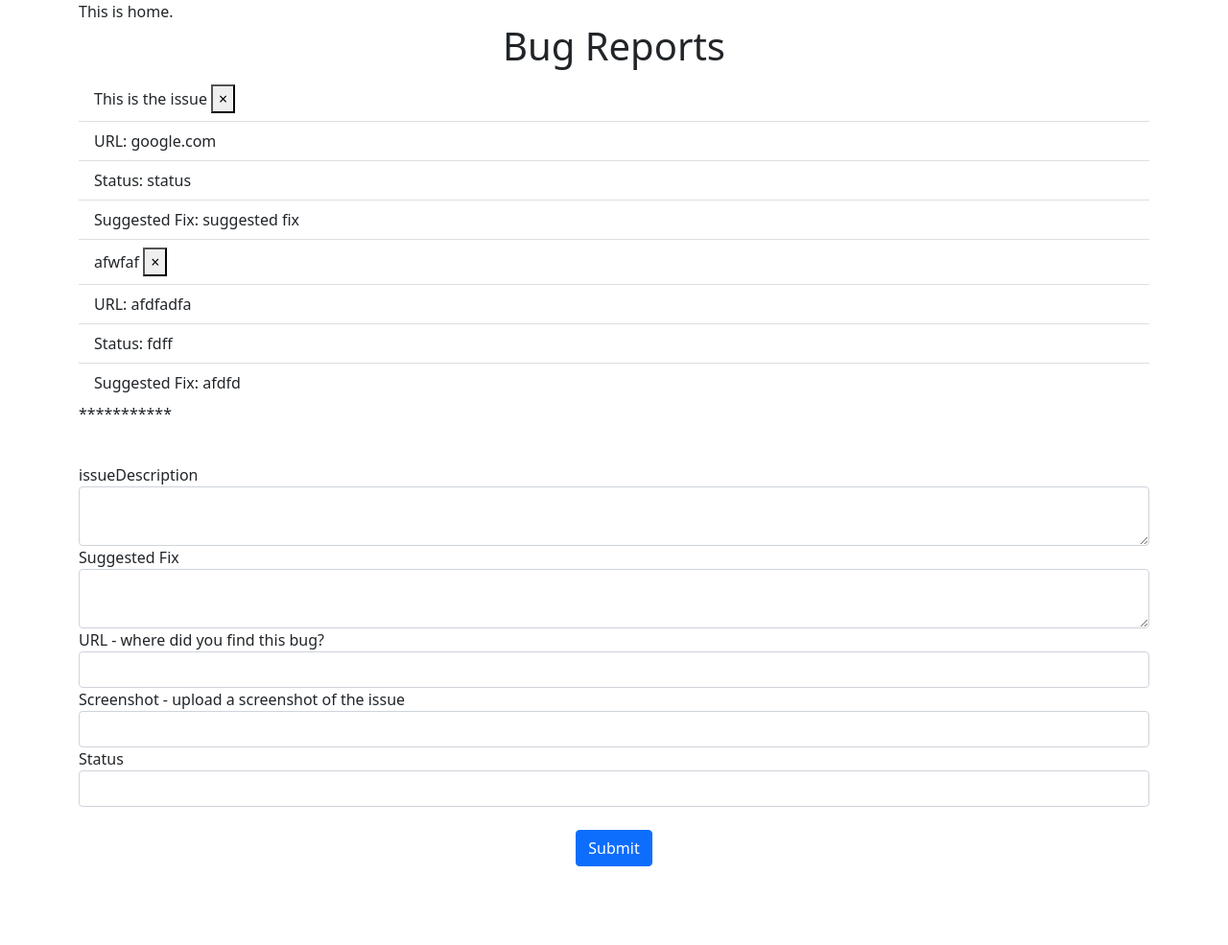
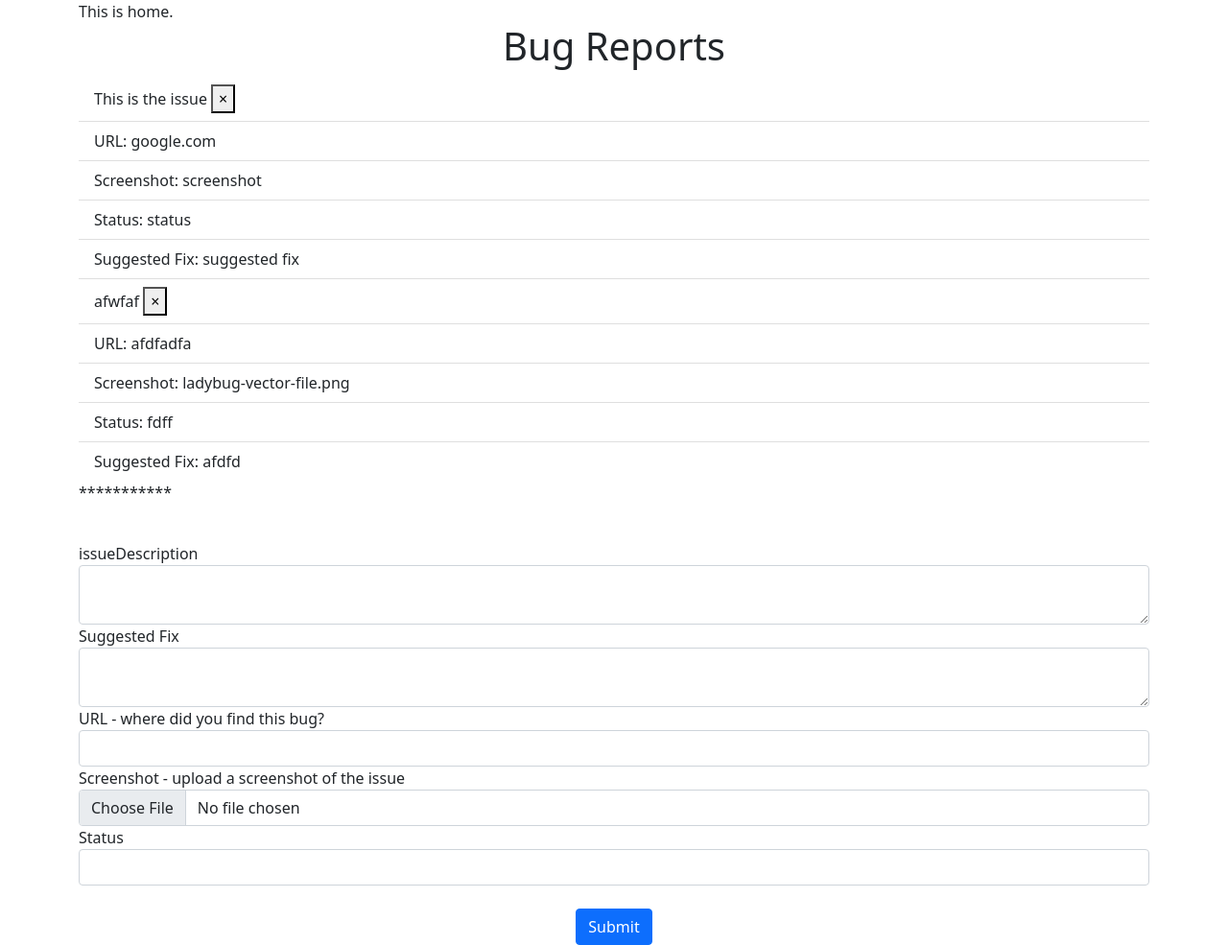
Before and after one commit to dianakakoma/bug_report3.21, a Flask app: page / in a window 1280 px wide. Shown: the part 56-1041 px from the top of the page at 96% size. Before the commit the page ends 959 px from the top, so only its background shows below. Run offline with Flask 2, Linux system fonts and the light colour scheme; a user stored in the database is signed in; data comes from the database, SQL or seed files in the repository; both versions use the stored data as it was after the commit.

Commit message:
the screenshot field on the form now accepts images, but they are not rendered as images - just a string.

```diff
--- a/website/templates/home.html
+++ b/website/templates/home.html
@@ -11,7 +11,7 @@
     </button>
     </li>
     <li class="list-group-item">URL: {{ report.url }}</li>
-   <!-- <li class="list-group-item">Screenshot: {{ report.screenshot }}</li> -->
+    <li class="list-group-item">Screenshot: {{ report.screenshot }}</li>
     <li class="list-group-item">Status: {{ report.resolution_status }}</li>
     <li class="list-group-item">Suggested Fix: {{ report.suggested_fix }}</li>
     {% endfor %}
@@ -35,9 +35,14 @@
             <input type="text" name="url" id="url" class="form-control">
         </div>
 
+<!--        <div class="form-group">-->
+<!--            <label>Screenshot - upload a screenshot of the issue</label>-->
+<!--            <input type="text" name="screenshot" id="screenshot" class="form-control">-->
+<!--        </div>-->
+
         <div class="form-group">
             <label>Screenshot - upload a screenshot of the issue</label>
-            <input type="text" name="screenshot" id="screenshot" class="form-control">
+            <input type="file" name="screenshot" id="screenshot" class="form-control">
         </div>
 
         <div class="form-group">
--- a/website/views.py
+++ b/website/views.py
@@ -23,7 +23,7 @@ def home():
         if len(issueDescription) < 1:
             flash("The report is too short!", category='error')
         else:
-            new_report = Report(issueDescription=issueDescription, user_id=current_user.id, url=url, suggested_fix=suggested_fix, screenshot=screenshot, resolution_status=resolution_status,date=date )
+            new_report = Report(issueDescription=issueDescription, user_id=current_user.id, url=url, suggested_fix=suggested_fix, screenshot=screenshot, resolution_status=resolution_status, date=date )
             db.session.add(new_report)
             db.session.commit()
             flash('Report added!', category='success')
```
Also changed, not shown: website/database.db.
